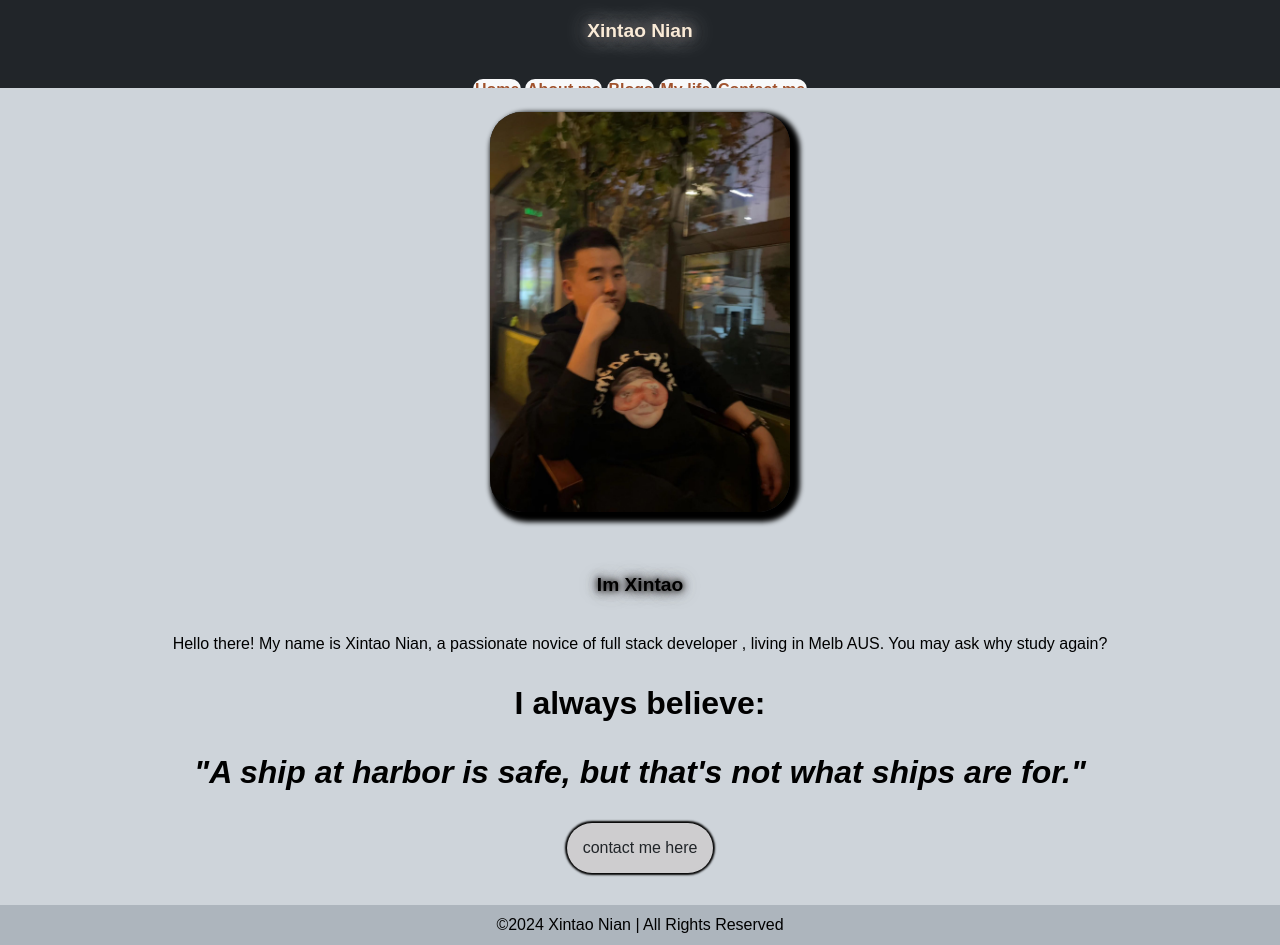
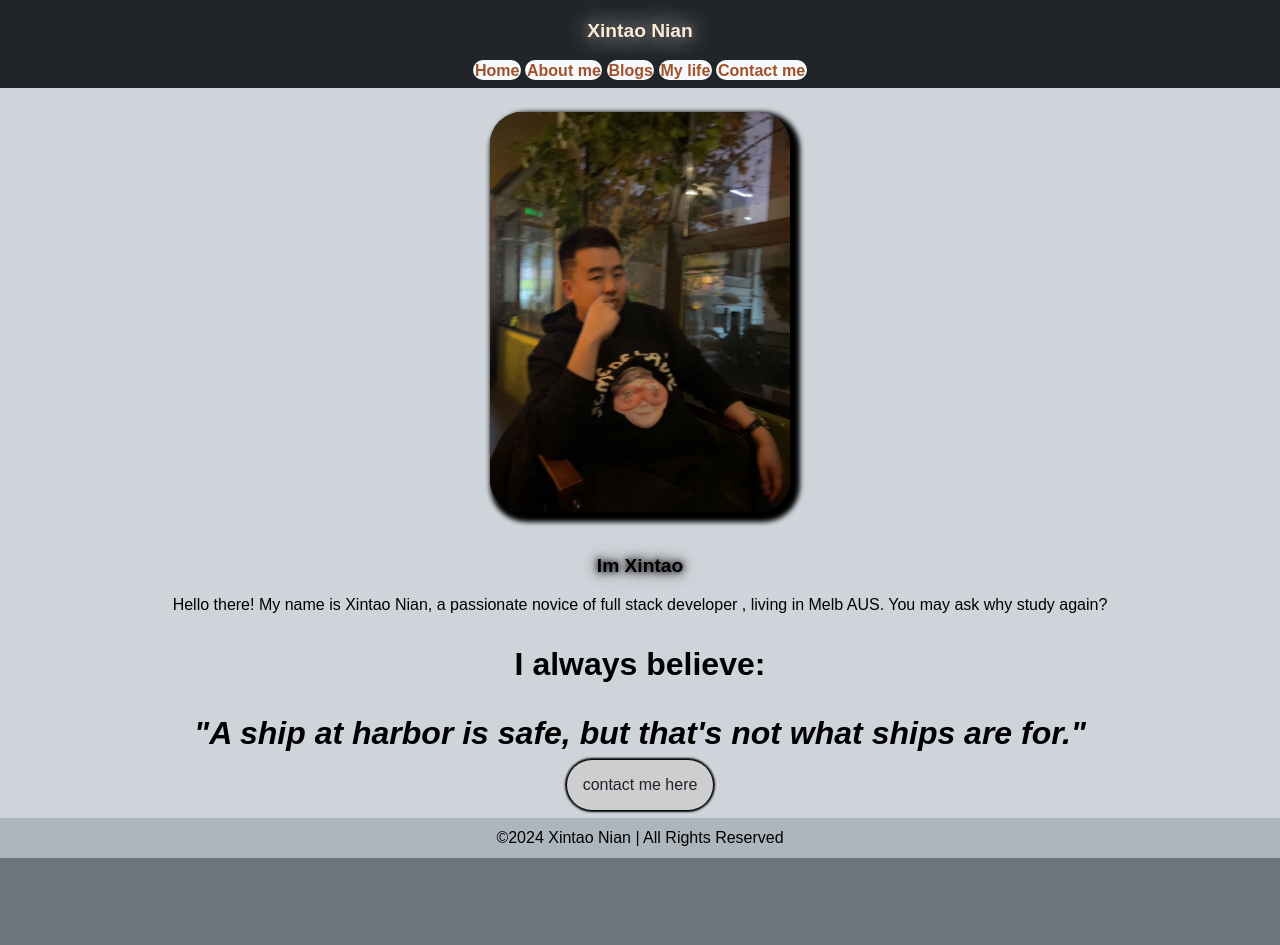
Before and after one commit to Nianxintao/Xintaonian-Portfolio, a plain HTML site: page index.html in a window 1280 px wide. After the commit the page ends 858 px from the top, so only its background shows below. Drawn offline with Linux system fonts and the light colour scheme.

Commit message:
Nav Bar update

```diff
--- a/style.css
+++ b/style.css
@@ -72,7 +72,7 @@ h2{
     0px 0px 10px #7b7a7c,
     0px 0px 20px #89888a,
     0px 0px 25px #cecdcf;
-    margin: 2em;
+    margin: 1em;
 }
 
 p{
@@ -101,7 +101,7 @@ main > a{
     color: var(--eerie-black);
     background-color: #cecdcf;
     border-radius: 3em;
-    margin: 2em;
+    margin: 0.5em;
     box-shadow: 0px 0px 2px 2px rgb(0,0,0);
 }
 
```
